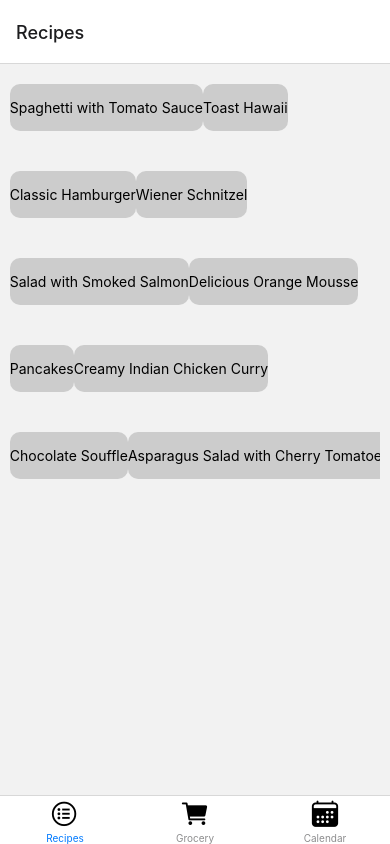
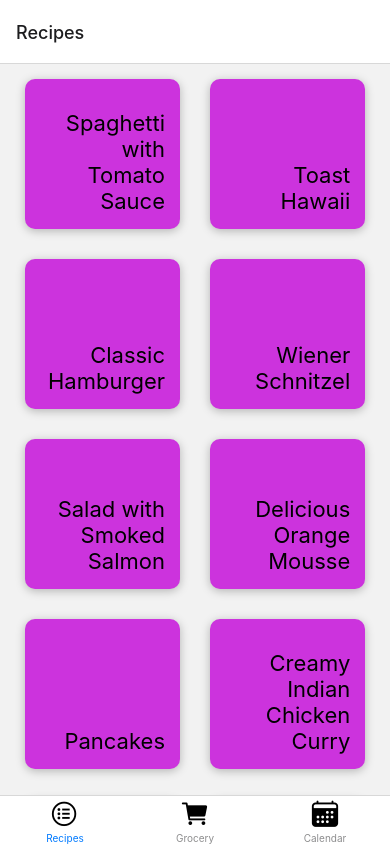
Before and after one commit to barmani/recipe-me, a React Native app: screen /Recipes in a window 390 px wide. Built offline with nearby package versions, Linux system fonts and the light colour scheme.

Commit message:
styling for meal blocks

```diff
--- a/components/MealListItem.js
+++ b/components/MealListItem.js
@@ -2,13 +2,28 @@ import React from "react";
 import { Text, View, StyleSheet, TouchableOpacity } from "react-native";
 
 const styles = StyleSheet.create({
+    mealItem: {
+        flex: 1,
+        margin: 15,
+        height: 150,
+        borderRadius: 10,
+        elevation: 5
+    },
     mealContainer: {
-        marginVertical: 20,
-        paddingVertical: 15,
+        flex: 1,
+        backgroundColor: '#c3d',
         borderRadius: 10,
-        width: '100%',
-        backgroundColor: '#ccc',
-        textAlign: 'center'
+        shadowColor: 'black',
+        shadowOpacity: 0.26,
+        shadowOffset: { width: 0, height: 2 },
+        shadowRadius: 10,
+        padding: 15,
+        justifyContent: 'flex-end',
+        alignItems: 'flex-end'
+    },
+    mealTitle: {
+        fontSize: 22,
+        textAlign: 'right'
     }
 });
 
@@ -21,11 +36,13 @@ const MealListItem = (props) => {
     };
 
     return (
-        <TouchableOpacity onPress={handleNavigate} >
-            <View style={styles.mealContainer}>
-                <Text>{props.title}</Text>
-            </View>
-        </TouchableOpacity>
+        <View style={styles.mealItem}>
+            <TouchableOpacity style={{flex: 1}} onPress={handleNavigate} >
+                <View style={styles.mealContainer}>
+                    <Text style={styles.mealTitle}>{props.title}</Text>
+                </View>
+            </TouchableOpacity>
+        </View>
     );
 };
 
```
